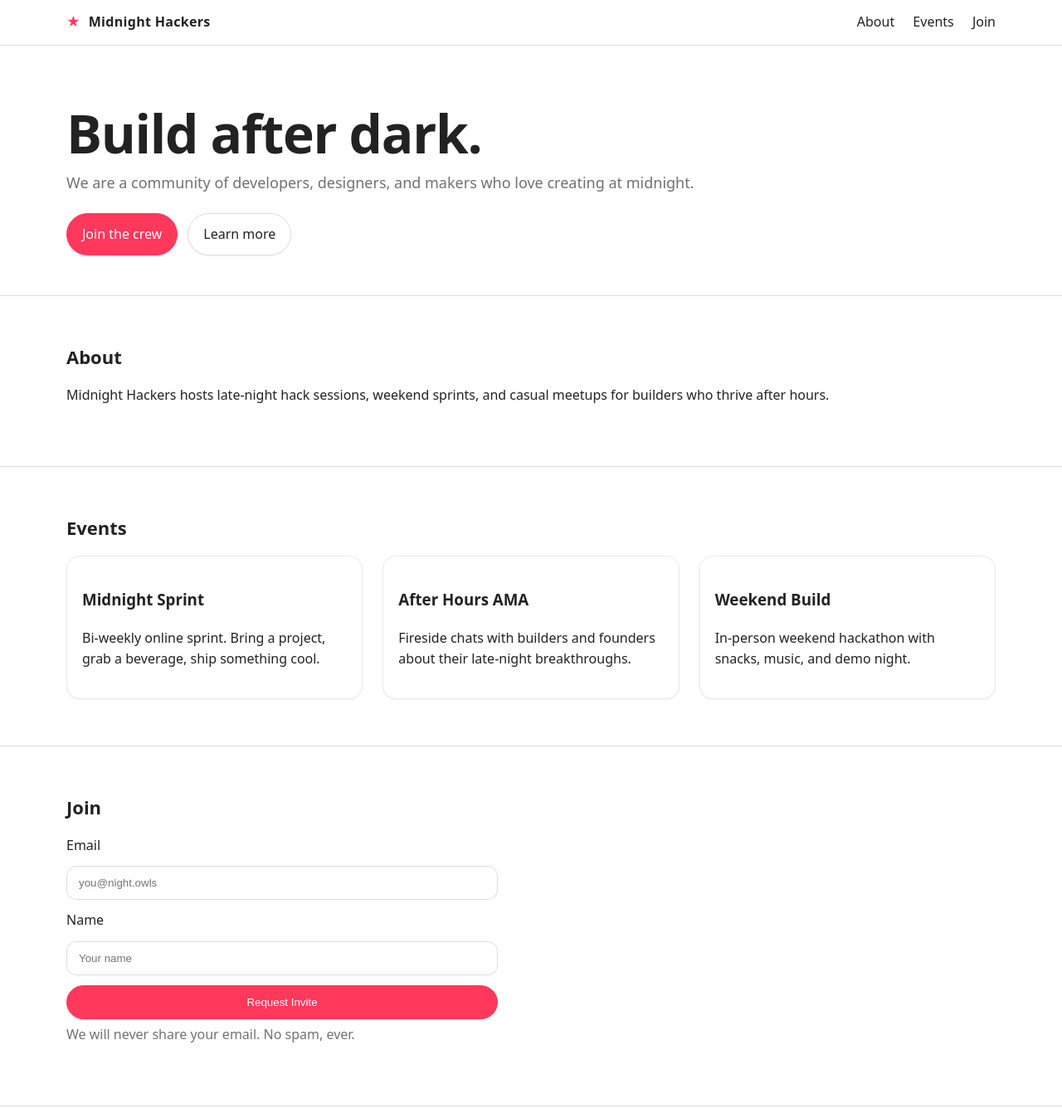
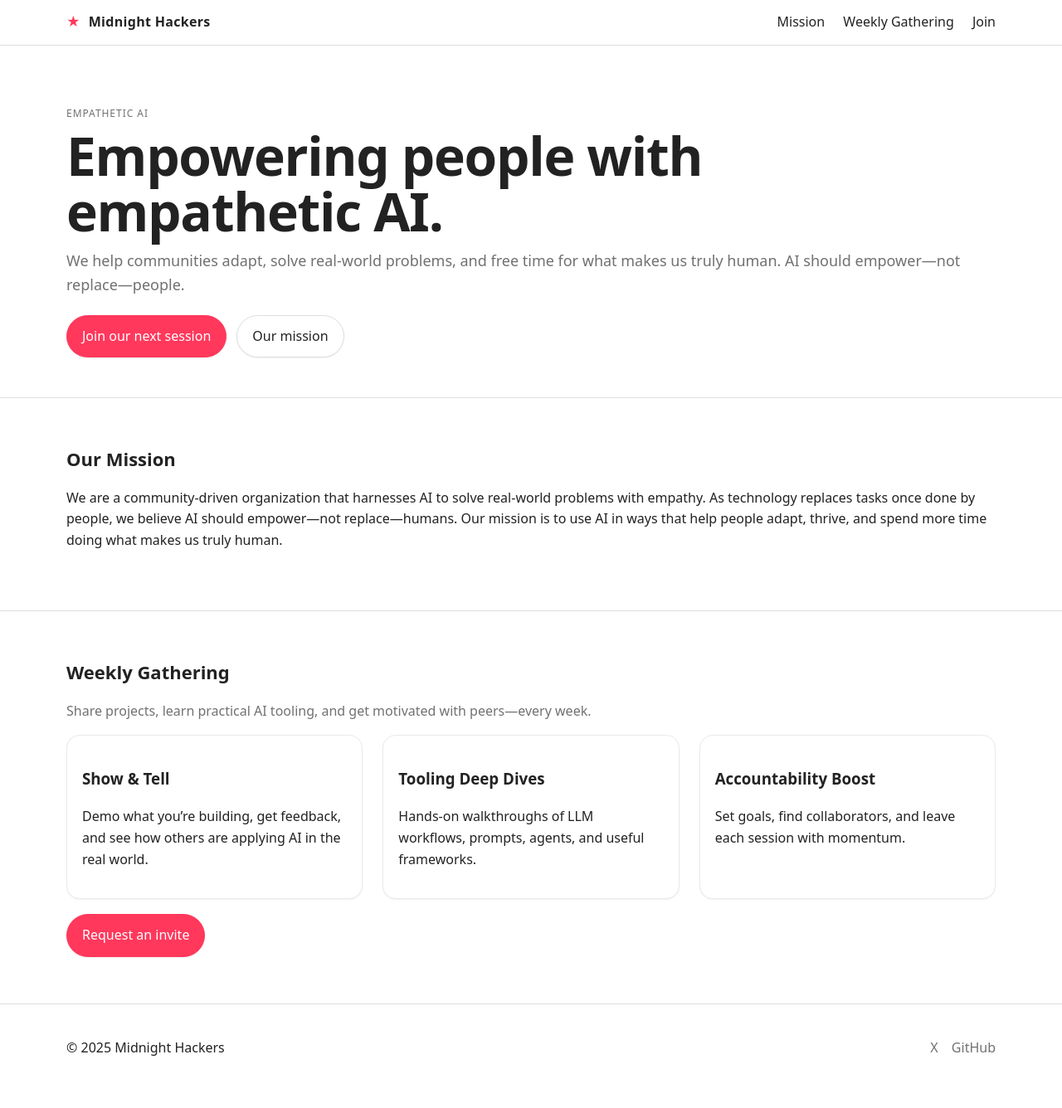
Before and after one commit to thatjuancodes/midnighthackers, a plain HTML site: page index.html in a window 1280 px wide. Shown: the top 1336 px of the page at 83% size. Drawn offline with Linux system fonts and the light colour scheme.

Commit message:
update content based on blurb

```diff
--- a/index.html
+++ b/index.html
@@ -52,9 +52,11 @@
           <span class="brand-text">Midnight Hackers</span>
         </a>
         <nav class="nav">
-          <a href="#about">About</a>
-          <a href="#events">Events</a>
-          <a href="#join">Join</a>
+          <a href="#mission">Mission</a>
+
+          <a href="#gathering">Weekly Gathering</a>
+
+          <a href="https://docs.google.com/forms/d/e/1FAIpQLSevWykwbHCNUua1jcSjKVGc1OwrQTW2LU-u4BzHhM4UMXDthA/viewform?usp=dialog" target="_blank" rel="noopener noreferrer">Join</a>
         </nav>
       </div>
     </header>
@@ -62,62 +64,61 @@
     <main>
       <section class="hero">
         <div class="container">
-          <h1>Build after dark.</h1>
-          <p class="lead">We are a community of developers, designers, and makers who love creating at midnight.
-          </p>
+          <p class="eyebrow">Empathetic AI</p>
+
+          <h1>Empowering people with empathetic AI.</h1>
+
+          <p class="lead">We help communities adapt, solve real-world problems, and free time for what makes us truly human. AI should empower—not replace—people.</p>
+
           <div class="cta">
-            <a class="button primary" href="#join">Join the crew</a>
-            <a class="button" href="#about">Learn more</a>
+            <a class="button primary" href="https://docs.google.com/forms/d/e/1FAIpQLSevWykwbHCNUua1jcSjKVGc1OwrQTW2LU-u4BzHhM4UMXDthA/viewform?usp=dialog" target="_blank" rel="noopener noreferrer">Join our next session</a>
+
+            <a class="button" href="#mission">Our mission</a>
           </div>
         </div>
       </section>
 
-      <section id="about" class="section">
+      <section id="mission" class="section">
         <div class="container">
-          <h2>About</h2>
-          <p>
-            Midnight Hackers hosts late-night hack sessions, weekend sprints, and casual meetups for builders who thrive after hours.
-          </p>
+          <h2>Our Mission</h2>
+
+          <p>We are a community-driven organization that harnesses AI to solve real-world problems with empathy. As technology replaces tasks once done by people, we believe AI should empower—not replace—humans. Our mission is to use AI in ways that help people adapt, thrive, and spend more time doing what makes us truly human.</p>
         </div>
       </section>
 
-      <section id="events" class="section">
+      <section id="gathering" class="section">
         <div class="container">
-          <h2>Events</h2>
+          <h2>Weekly Gathering</h2>
+
+          <p class="form-note">Share projects, learn practical AI tooling, and get motivated with peers—every week.</p>
+
           <ul class="card-grid">
             <li class="card">
-              <h3>Midnight Sprint</h3>
-              <p>Bi-weekly online sprint. Bring a project, grab a beverage, ship something cool.</p>
+              <h3>Show & Tell</h3>
+
+              <p>Demo what you’re building, get feedback, and see how others are applying AI in the real world.</p>
             </li>
 
             <li class="card">
-              <h3>After Hours AMA</h3>
-              <p>Fireside chats with builders and founders about their late-night breakthroughs.</p>
+              <h3>Tooling Deep Dives</h3>
+
+              <p>Hands-on walkthroughs of LLM workflows, prompts, agents, and useful frameworks.</p>
             </li>
 
             <li class="card">
-              <h3>Weekend Build</h3>
-              <p>In-person weekend hackathon with snacks, music, and demo night.</p>
+              <h3>Accountability Boost</h3>
+
+              <p>Set goals, find collaborators, and leave each session with momentum.</p>
             </li>
           </ul>
+
+          <div class="cta" style="margin-top:18px">
+            <a class="button primary" href="https://docs.google.com/forms/d/e/1FAIpQLSevWykwbHCNUua1jcSjKVGc1OwrQTW2LU-u4BzHhM4UMXDthA/viewform?usp=dialog" target="_blank" rel="noopener noreferrer">Request an invite</a>
+          </div>
         </div>
       </section>
 
-      <section id="join" class="section">
-        <div class="container">
-          <h2>Join</h2>
-          <form class="join-form" action="#" method="post" aria-label="Join Midnight Hackers">
-            <label for="email">Email</label>
-            <input id="email" name="email" type="email" placeholder="you@night.owls" required>
 
-            <label for="name">Name</label>
-            <input id="name" name="name" type="text" placeholder="Your name" required>
-
-            <button type="submit" class="button primary">Request Invite</button>
-          </form>
-          <p class="form-note">We will never share your email. No spam, ever.</p>
-        </div>
-      </section>
     </main>
 
     <footer class="site-footer">
--- a/styles.css
+++ b/styles.css
@@ -157,3 +157,18 @@ h2 { margin: 0 0 16px; font-size: 22px; }
 
 .site-footer a { color: var(--muted); text-decoration: none; margin-left: 12px; }
 .site-footer a:hover { color: var(--text); text-decoration: underline; }
+
+
+/* Utilities */
+.eyebrow { color: var(--muted); font-size: 12px; text-transform: uppercase; letter-spacing: 0.08em; margin: 0 0 8px; }
+
+.badge {
+  display: inline-block;
+  padding: 4px 10px;
+  border: 1px solid #eaeaea;
+  border-radius: 999px;
+  font-size: 12px;
+  color: var(--muted);
+  background: #fafafa;
+  margin: 0 0 8px;
+}
```
